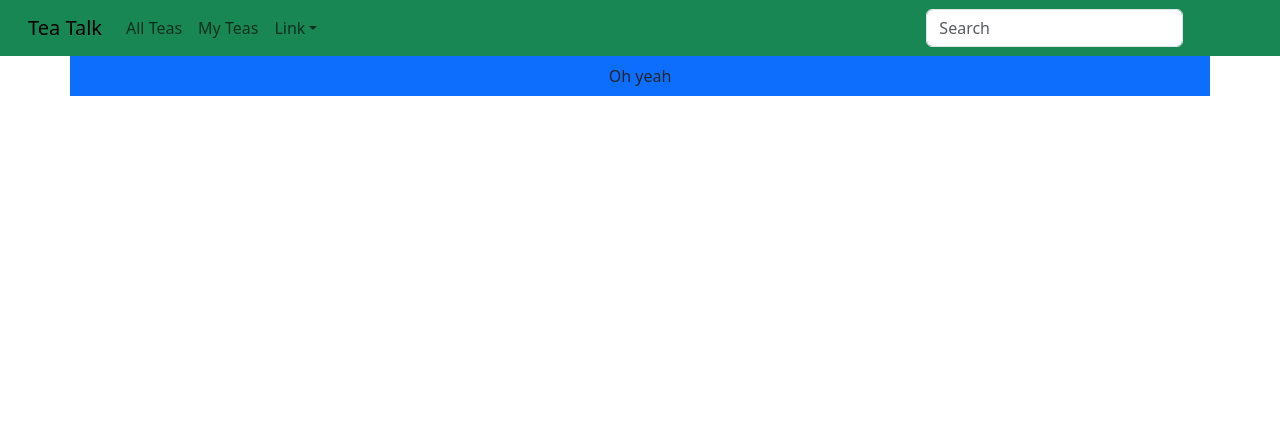
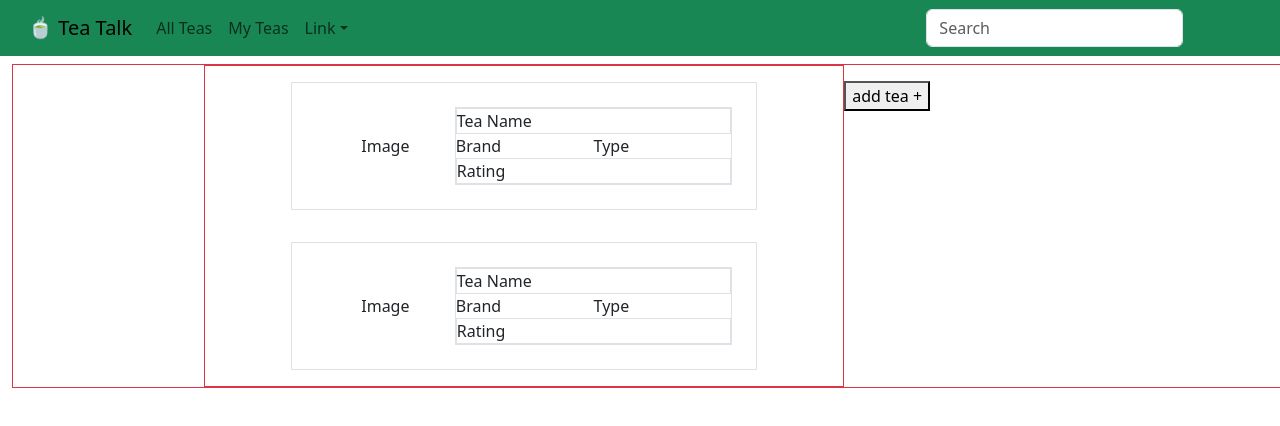
Before and after one commit to jlam3950/tea-talk-react, a React (Create React App) app: page / in a window 1280 px wide. Shown: the top 426 px of the page. Built offline with nearby package versions, Linux system fonts and the light colour scheme.

Commit message:
updated TeaCard, Main components. Added mobile responsiveness

```diff
--- a/src/App.css
+++ b/src/App.css
@@ -1,17 +1,3 @@
-.App {
-  text-align: center;
-}
-
-.App-logo {
-  height: 40vmin;
-  pointer-events: none;
-}
-
-@media (prefers-reduced-motion: no-preference) {
-  .App-logo {
-    animation: App-logo-spin infinite 20s linear;
-  }
-}
 
 .App-header {
   background-color: #282c34;
@@ -24,15 +10,47 @@
   color: white;
 }
 
-.App-link {
-  color: #61dafb;
+.addTea{
+  padding-right: 2rem;
 }
 
-@keyframes App-logo-spin {
-  from {
-    transform: rotate(0deg);
+/* .teaCard{
+  margin-right: 2rem;
+} */
+
+
+@media only screen and (min-width: 600px){
+  .teaCard{
+    width: 75%;
+    min-height: 4em;
+
   }
-  to {
-    transform: rotate(360deg);
+
+  .teaCardContainer{
+    display: flex;
+    flex-direction: column;
+    align-items: center;
+    max-width: 40em;
+  }
+
+  .addTeaBtnContainer{
+    display: flex;
+    flex-direction: column;
+    align-items: start;
+    justify-self: center;
+    padding-top: 1em;
+    width: 20%;
+  }
+
+  .teaContainer{
+    display: flex;
+    flex-direction: row-reverse;
+    justify-content: center;
   }
 }
+
+@media only screen and (min-width: 991px){
+  .mobileSearchBar{
+    display: none;
+  }
+}
--- a/src/components/Main.jsx
+++ b/src/components/Main.jsx
@@ -4,8 +4,29 @@ import TeaCard from './TeaCard';
 
 const Main = () => {
   return (
-    <div className = 'container py-2 bg-primary h'>
-      Oh yeah
+    <div className = 'container-fluid py-2 vh-100 d-flex'>
+       <div className="d-flex flex-column">
+          <div className ="input-group d-flex flex-column align-items-center justify-content-center">
+            <div className="form-outline py-2 mobileSearchBar">
+              <input type="search" id="form1" class="form-control" placeholder='Search Tea..' />
+              <label class="form-label" for="form1"></label>
+            </div>
+            {/* <button type="button" class="btn btn-primary">
+              <i class="fas fa-search"></i>
+            </button> */}
+          </div>
+      <div class ='teaContainer vw-100 border border-danger'>
+        <div className="addTeaBtnContainer">
+            <div className="addTea d-flex flex-row align-items-center justify-content-center">
+              <button className="btn-success">add tea +</button>
+            </div>
+          </div>
+          <div className = 'teaCardContainer col-sm col-12 border border-danger px-2'>
+              <TeaCard/>
+              <TeaCard/>
+          </div>
+      </div>
+      </div>
     </div>
   )
 }
--- a/src/components/NavigationBar.jsx
+++ b/src/components/NavigationBar.jsx
@@ -9,7 +9,7 @@ const NavigationBar = () => {
   return (
     <Navbar bg="light" expand="lg" className = 'py-0'>
       <Container fluid className = 'bg-success py-2'>
-        <Navbar.Brand href="#" className = 'mx-3'>Tea Talk</Navbar.Brand>
+        <Navbar.Brand href="#" className = 'mx-3'>🍵 Tea Talk</Navbar.Brand>
         <Navbar.Toggle aria-controls="navbarScroll" />
         <Navbar.Collapse id="navbarScroll">
           <Nav
--- a/src/components/TeaCard.jsx
+++ b/src/components/TeaCard.jsx
@@ -1,9 +1,31 @@
-import React from 'react'
+import React from "react";
 
 const TeaCard = () => {
   return (
-    <div>Tea Card</div>
-  )
-}
+    <div className="teaCard d-flex border my-3 py-4 mx-2 px-4">
+      <div className="col-4 d-flex justify-content-center align-items-center">
+        Image
+      </div>
+      <div className="col-8 border">
+        <div className="mr-2">
+          <div className="border">
+            Tea Name
+          </div>
+          <div className="d-flex">
+            <div className="col-6">
+              Brand
+            </div>
+            <div className="col-6">
+              Type
+            </div>
+          </div>
+          <div className="border">
+            Rating
+          </div>
+        </div>
+      </div>
+    </div>
+  );
+};
 
-export default TeaCard
+export default TeaCard;
```
